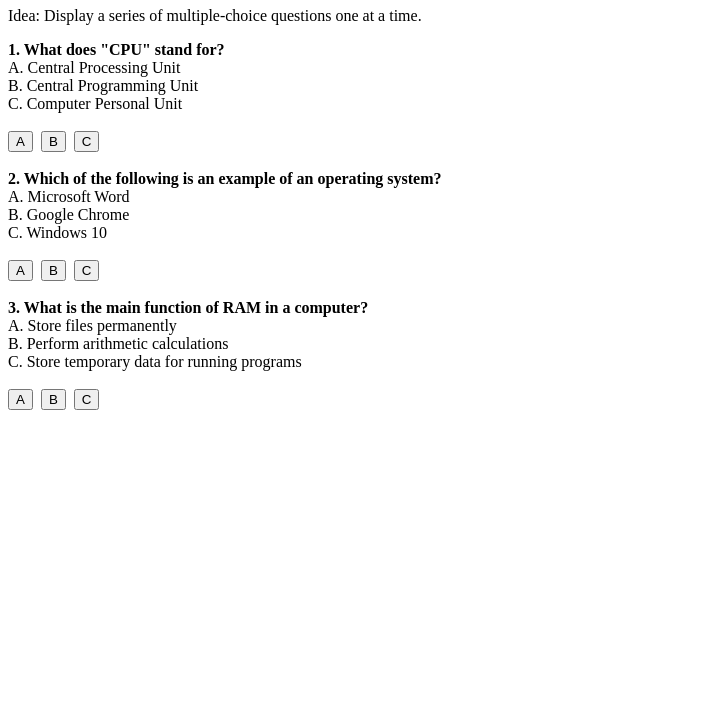
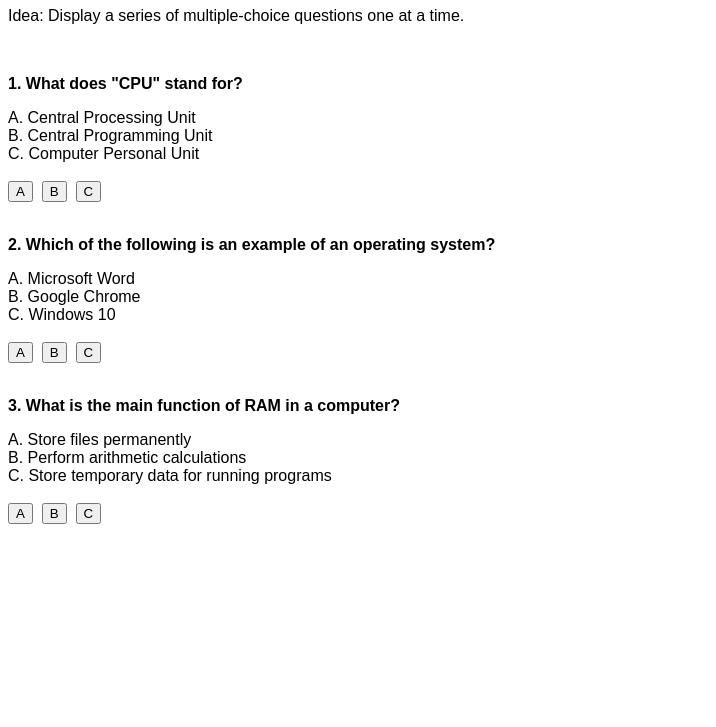
Before and after one commit to cpinkz-april/HTML-CSS-JavaScript-Projects, a plain HTML site: page Multiple Questions, One at a Time/index.html in a window 1280 px wide. Shown: the part 73-800 px from the top of the page, without its empty margins (0-716 px from the left). Drawn offline with Linux system fonts and the light colour scheme; files that its build step writes are made by us from their sources.

Commit message:
Update index.html

```diff
--- a/Multiple Questions, One at a Time/index.html
+++ b/Multiple Questions, One at a Time/index.html
@@ -1,20 +1,26 @@
 <!doctype html>
-<html lang="en">
 <head>
-<meta charset="utf-8">
-<title>Multiple Questions, One at a Time</title>
-<script src="index.js"></script>
-<meta name="viewport" content="width=device-width, initial-scale=1">
+   <title>Multiple Questions, One at a Time</title>
+   <meta charset="utf-8">
+   <meta name="viewport" content="width=device-width, initial-scale=1">
+   <link rel="stylesheet" href="styles.css">
+   <script src="index.js"></script>
 </head>
 
 <body>
-    <h1>Quizzes: Multiple Questions, One at a Time</h1>
-    <p>Idea: Display a series of multiple-choice questions one at a time.</p>
+    <h1 class="quiz-container">Quizzes: Multiple Questions, One at a Time</h1>
+    <p class="p">Idea: Display a series of multiple-choice questions one at a time.</p><br>
     <div id="question">
-        <b>1. What does "CPU" stand for?</b><br>
+        <p class="size-text"><b>1. What does "CPU" stand for?</b></p>
+        <div class="A">
            A. Central Processing Unit<br>
+        </div>
+        <div class="B">
            B. Central Programming Unit<br>
+        </div>
+        <div class="C">
            C. Computer Personal Unit
+        </div>
     </div>
 
     <br>
@@ -22,10 +28,16 @@
 
     <br><br>
     <div id="question2">
-        <b>2. Which of the following is an example of an operating system?</b><br>
+        <p class="size-text"><b>2. Which of the following is an example of an operating system?</b></p>
+        <div class="A">
            A. Microsoft Word<br>
+        </div>
+        <div class="B">
            B. Google Chrome<br>
+        </div>
+        <div class="C">
            C. Windows 10
+        </div>
     </div>
 
     <br>
@@ -33,14 +45,22 @@
 
     <br><br>
     <div id="question3">
-        <b>3. What is the main function of RAM in a computer?</b><br>
+        <p class="size-text"><b>3. What is the main function of RAM in a computer?</b></p>
+        <div class="A">
            A. Store files permanently<br>
+        </div>
+        <div class="B">
            B. Perform arithmetic calculations<br>
+        </div>
+        <div class="C">
            C. Store temporary data for running programs
+        </div>
     </div>
 
     <br>
     <button onclick="getAnswer3A()">A</button>&nbsp;&nbsp;<button onclick="getAnswer3B()">B</button>&nbsp;&nbsp;<button onclick="getAnswer3C()">C</button>
+    <br><br>
+    <div id="score"></div>
 </body>
 
 </html>
```
